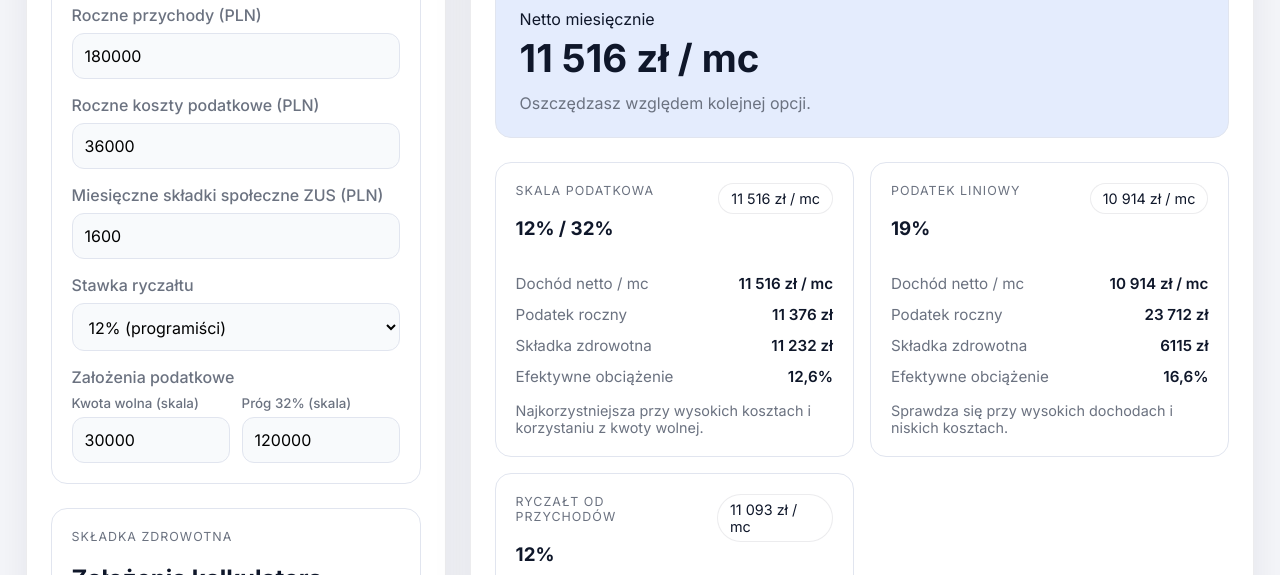
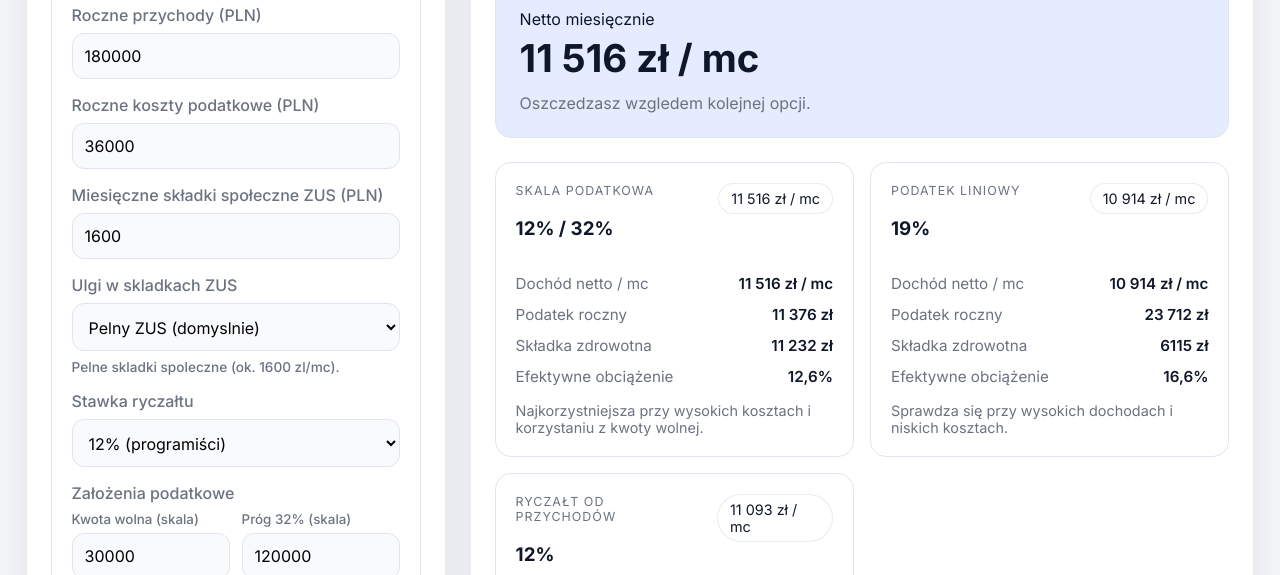
Before and after one commit to lukasz-pietras/b2b-calculator, a plain HTML site: page index.html in a window 1280 px wide. Shown: the part 700-1275 px from the top of the page. Drawn offline with Linux system fonts and the light colour scheme.

Commit message:
improvements and bug fixes to the B2B calculator application

```diff
--- a/app.js
+++ b/app.js
@@ -1,14 +1,4 @@
-const form = document.querySelector('#calculator-form');
-const demoButton = document.querySelector('[data-fill-demo]');
-const bestName = document.querySelector('[data-best-name]');
-const bestNet = document.querySelector('[data-best-net]');
-const bestDiff = document.querySelector('[data-best-diff]');
-const bestNote = document.querySelector('[data-best-note]');
-const heroSaving = document.querySelector('[data-hero-saving]');
-const ryczaltLabel = document.querySelector('[data-ryczalt-label]');
-const methodCards = document.querySelectorAll('.method-card');
-
-const MIN_HEALTH = 381.78 * 12; // roczna minimalna składka zdrowotna 2024
+const MIN_HEALTH = 381.78 * 12; // roczna minimalna skladka zdrowotna 2024
 const LUMP_SUM_HEALTH = [
   { limit: 60000, monthly: 419.46 },
   { limit: 300000, monthly: 699.11 },
@@ -26,26 +16,54 @@ const percentFormatter = new Intl.NumberFormat('pl-PL', {
   maximumFractionDigits: 1,
 });
 
-const defaultState = {
+const RELIEF_OPTIONS = {
+  standard: {
+    label: 'Pelny ZUS',
+    note: 'Pelne skladki spoleczne (ok. 1600 zl/mc).',
+    socialMonthly: 1600,
+  },
+  ulgaStart: {
+    label: 'Ulga na start',
+    note: 'Przez pierwsze 6 miesiecy nie placisz skladek spolecznych (przyjmujemy 0 zl).',
+    socialMonthly: 0,
+    lockInput: true,
+  },
+  preferential: {
+    label: 'Preferencyjny ZUS',
+    note: 'Uproszczone 400 zl/mc w trakcie preferencji (mozesz nadpisac recznie).',
+    socialMonthly: 400,
+  },
+  malyZusPlus: {
+    label: 'Maly ZUS Plus',
+    note: 'Przykladowo 1000 zl/mc (zalezne od dochodu, skoryguj jesli trzeba).',
+    socialMonthly: 1000,
+  },
+  custom: {
+    label: 'Wlasna kwota',
+    note: 'Zachowujemy Twoja reczna kwote skladek.',
+    socialMonthly: null,
+  },
+};
+
+const DEFAULT_STATE = {
   revenue: 180000,
   costs: 36000,
   social: 1600,
   lumpRate: 0.12,
   allowance: 30000,
   threshold: 120000,
+  relief: 'standard',
 };
 
-function parseForm() {
-  const data = new FormData(form);
-  return {
-    revenue: Number(data.get('revenue')) || 0,
-    costs: Number(data.get('costs')) || 0,
-    social: Number(data.get('social')) || 0,
-    lumpRate: Number(data.get('lumpRate')) || defaultState.lumpRate,
-    allowance: Number(data.get('allowance')) || defaultState.allowance,
-    threshold: Number(data.get('threshold')) || defaultState.threshold,
+const DEMO_STATE = {
+  revenue: 320000,
+  costs: 60000,
+  social: 0,
+  allowance: 30000,
+  threshold: 120000,
+  lumpRate: 0.12,
+  relief: 'ulgaStart',
 };
-}
 
 function calcLumpHealth(annualRevenue) {
   const rule = LUMP_SUM_HEALTH.find((tier) => annualRevenue <= tier.limit);
@@ -103,7 +121,7 @@ function calcLump({ revenue, social, lumpRate }) {
   const netAnnual = revenue - socialAnnual - health - tax;
   return {
     key: 'lump',
-    label: 'Ryczałt',
+    label: 'Ryczalt',
     tax,
     health,
     netAnnual,
@@ -128,6 +146,50 @@ function calculate(payload) {
       ...best,
       diff,
     },
+  };
+}
+
+function initCalculator() {
+  const form = document.querySelector('#calculator-form');
+  if (!form) return;
+
+  const demoButton = document.querySelector('[data-fill-demo]');
+  const bestName = document.querySelector('[data-best-name]');
+  const bestNet = document.querySelector('[data-best-net]');
+  const bestDiff = document.querySelector('[data-best-diff]');
+  const bestNote = document.querySelector('[data-best-note]');
+  const heroSaving = document.querySelector('[data-hero-saving]');
+  const ryczaltLabel = document.querySelector('[data-ryczalt-label]');
+  const methodCards = document.querySelectorAll('.method-card');
+  const socialInput = form.elements.namedItem('social');
+  const reliefSelect = form.elements.namedItem('relief');
+  const reliefNote = document.querySelector('[data-relief-note]');
+
+  function applyReliefPreset(reliefKey, { forceValue = true } = {}) {
+    if (!socialInput) return;
+    const config = RELIEF_OPTIONS[reliefKey] || RELIEF_OPTIONS.standard;
+    if (reliefNote) {
+      reliefNote.textContent = config.note;
+    }
+    socialInput.readOnly = Boolean(config.lockInput);
+    socialInput.classList.toggle('input-readonly', Boolean(config.lockInput));
+    if (config.socialMonthly !== null && forceValue) {
+      socialInput.value = config.socialMonthly;
+    } else if (!socialInput.value) {
+      socialInput.value = DEFAULT_STATE.social;
+    }
+  }
+
+  function parseForm() {
+    const data = new FormData(form);
+    return {
+      revenue: Number(data.get('revenue')) || 0,
+      costs: Number(data.get('costs')) || 0,
+      social: Number(data.get('social')) || 0,
+      lumpRate: Number(data.get('lumpRate')) || DEFAULT_STATE.lumpRate,
+      allowance: Number(data.get('allowance')) || DEFAULT_STATE.allowance,
+      threshold: Number(data.get('threshold')) || DEFAULT_STATE.threshold,
+      relief: data.get('relief') || DEFAULT_STATE.relief,
     };
   }
 
@@ -159,19 +221,24 @@ function updateMethods(results) {
   }
 
   function updateBest(best) {
-  bestName.textContent = best?.label || '—';
-  bestNet.textContent = best ? `${formatter.format(best.netMonthly)} / mc` : '—';
+    bestName.textContent = best?.label || '-';
+    bestNet.textContent = best ? `${formatter.format(best.netMonthly)} / mc` : '-';
     const diffText = best && best.diff > 0 ? `+${formatter.format(best.diff)} / rok` : 'Brak przewagi';
     bestDiff.textContent = diffText;
-  heroSaving.textContent = best && best.diff > 0 ? `${formatter.format(best.diff)} / rok` : '0 zł / rok';
+    heroSaving.textContent = best && best.diff > 0 ? `${formatter.format(best.diff)} / rok` : '0 zl / rok';
 
     if (best && best.diff > 0) {
-    bestNote.textContent = 'Oszczędzasz względem kolejnej opcji.';
+      bestNote.textContent = 'Oszczedzasz wzgledem kolejnej opcji.';
     } else if (best) {
-    bestNote.textContent = 'Różnice są znikome – rozważ pozostałe czynniki.';
+      bestNote.textContent = 'Roznice sa znikome - rozwaz pozostale czynniki.';
     } else {
-    bestNote.textContent = 'Wypełnij formularz po lewej stronie, aby zobaczyć wynik.';
+      bestNote.textContent = 'Wypelnij formularz po lewej stronie, aby zobaczyc wynik.';
     }
+  }
+
+  function updateRyczaltLabel(rate) {
+    if (!ryczaltLabel) return;
+    ryczaltLabel.textContent = `${Math.round(rate * 1000) / 10}%`;
   }
 
   function handleChange() {
@@ -182,41 +249,43 @@ function handleChange() {
     updateBest(best);
   }
 
-function updateRyczaltLabel(rate) {
-  if (!ryczaltLabel) return;
-  ryczaltLabel.textContent = `${Math.round(rate * 1000) / 10}%`;
-}
-
   function fillDemo() {
-  const demoValues = {
-    revenue: 320000,
-    costs: 60000,
-    social: 1818,
-    allowance: 30000,
-    threshold: 120000,
-    lumpRate: 0.12,
-  };
-
-  Object.entries(demoValues).forEach(([key, value]) => {
+    Object.entries(DEMO_STATE).forEach(([key, value]) => {
       const input = form.elements.namedItem(key);
       if (!input) return;
+      if (key === 'relief') {
+        input.value = value;
+        applyReliefPreset(value);
+        return;
+      }
       input.value = value;
     });
 
     handleChange();
   }
 
+  reliefSelect?.addEventListener('change', (event) => {
+    applyReliefPreset(event.target.value);
+  });
+
   form.addEventListener('input', handleChange);
   form.addEventListener('change', handleChange);
 
   demoButton?.addEventListener('click', fillDemo);
 
-// init
-Object.entries(defaultState).forEach(([key, value]) => {
+  Object.entries(DEFAULT_STATE).forEach(([key, value]) => {
     const input = form.elements.namedItem(key);
     if (input && !input.value) {
       input.value = value;
     }
   });
 
+  applyReliefPreset(reliefSelect?.value || DEFAULT_STATE.relief);
   handleChange();
+}
+
+if (document.readyState === 'loading') {
+  document.addEventListener('DOMContentLoaded', initCalculator);
+} else {
+  initCalculator();
+}
--- a/index.html
+++ b/index.html
@@ -84,6 +84,20 @@
                   step="10"
                   value="1600"
                 />
+              </label>
+              <label class="field">
+                <span>Ulgi w skladkach ZUS</span>
+                <select name="relief">
+                  <option value="standard" selected>Pelny ZUS (domyslnie)</option>
+                  <option value="ulgaStart">Ulga na start (pierwsze 6 mies.)</option>
+                  <option value="preferential">Preferencyjny ZUS (24 mies.)</option>
+                  <option value="malyZusPlus">Maly ZUS Plus</option>
+                  <option value="custom">Wlasna kwota / niestandardowa</option>
+                </select>
+                <p class="hint" data-relief-note>
+                  Przyjmujemy pelne skladki spoleczne (ok. 1600 zl/mc). Wybierz ulge, aby
+                  podmienic kwoty automatycznie.
+                </p>
               </label>
               <label class="field">
                 <span>Stawka ryczałtu</span>
@@ -293,6 +307,6 @@
         </section>
       </main>
     </div>
-    <script type="module" src="./app.js"></script>
+    <script src="./app.js"></script>
   </body>
 </html>
--- a/styles.css
+++ b/styles.css
@@ -158,6 +158,17 @@ body {
   font-size: 1rem;
   font-family: inherit;
   background: #f8fafc;
+}
+
+.field .hint {
+  margin: 0;
+  font-size: 0.85rem;
+  color: var(--muted);
+}
+
+.input-readonly {
+  background: #edf2ff;
+  color: #4c566a;
 }
 
 .inline-fields {
```
Also changed, not shown: 1 other file. Lines whose indentation alone changed are shown as unchanged.
